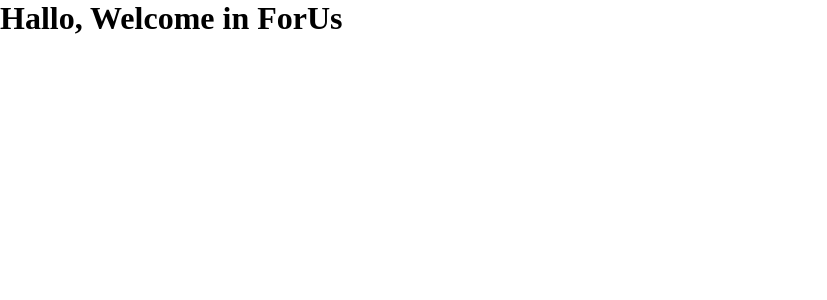
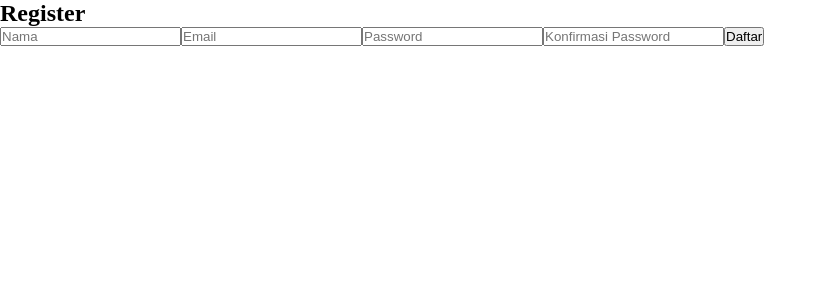
Before and after one commit to denbahrul/forus-capstone-project, a React (Create React App) app: page / in a window 1280 px wide. Shown: the top 300 px of the page, without its empty margins (0-827 px from the left). Built offline with nearby package versions, Linux system fonts and the light colour scheme.

Commit message:
create register page

```diff
--- a/package.json
+++ b/package.json
@@ -6,8 +6,11 @@
     "@testing-library/jest-dom": "^5.16.5",
     "@testing-library/react": "^13.4.0",
     "@testing-library/user-event": "^13.5.0",
+    "prop-types": "^15.8.1",
     "react": "^18.2.0",
     "react-dom": "^18.2.0",
+    "react-icons": "^4.6.0",
+    "react-router-dom": "^6.4.3",
     "react-scripts": "5.0.1",
     "web-vitals": "^2.1.4"
   },
--- /dev/null
+++ b/src/components/App.js
@@ -0,0 +1,15 @@
+import React from "react";
+import { Routes, Route } from "react-router-dom";
+import RegisterPage from "../pages/RegisterPage";
+import LoginPage from "../pages/LoginPage";
+
+function App() {
+  return (
+    <Routes>
+      <Route path="/" element={<RegisterPage />} />
+      <Route path="/login" element={<LoginPage />} />
+    </Routes>
+  );
+}
+
+export default App;
--- /dev/null
+++ b/src/components/Register.js
@@ -0,0 +1,102 @@
+import React from "react";
+import PropTypes from "prop-types";
+class Register extends React.Component {
+  constructor(props) {
+    super(props);
+
+    this.state = {
+      name: "",
+      email: "",
+      password: "",
+      passwordConfirmation: "",
+    };
+
+    this.onNameChangeEventHandler = this.onNameChangeEventHandler.bind(this);
+    this.onEmailChangeEventHandler = this.onEmailChangeEventHandler.bind(this);
+    this.onPasswordChangeEventHandler =
+      this.onPasswordChangeEventHandler.bind(this);
+    this.onPasswordConfirmationChangeEventHandler =
+      this.onPasswordConfirmationChangeEventHandler.bind(this);
+    this.onSubmitEventHandler = this.onSubmitEventHandler.bind(this);
+  }
+
+  onNameChangeEventHandler(event) {
+    this.setState(() => {
+      return {
+        name: event.target.value,
+      };
+    });
+  }
+
+  onEmailChangeEventHandler(event) {
+    this.setState(() => {
+      return {
+        email: event.target.value,
+      };
+    });
+  }
+
+  onPasswordChangeEventHandler(event) {
+    this.setState(() => {
+      return {
+        password: event.target.value,
+      };
+    });
+  }
+
+  onPasswordConfirmationChangeEventHandler(event) {
+    this.setState(() => {
+      return {
+        passwordConfirmation: event.target.value,
+      };
+    });
+  }
+
+  onSubmitEventHandler(event) {
+    event.preventDefault();
+    if (this.state.password !== this.state.passwordConfirmation) {
+      alert("Password and password confirmation must be the same");
+      return;
+    } else {
+      this.props.addUser(this.state);
+    }
+  }
+
+  render() {
+    return (
+      <form className="register" onSubmit={this.onSubmitEventHandler}>
+        <input
+          type="text"
+          placeholder="Nama"
+          value={this.state.name}
+          onChange={this.onNameChangeEventHandler}
+        />
+        <input
+          type="email"
+          placeholder="Email"
+          value={this.state.email}
+          onChange={this.onEmailChangeEventHandler}
+        />
+        <input
+          type="password"
+          placeholder="Password"
+          value={this.state.password}
+          onChange={this.onPasswordChangeEventHandler}
+        />
+        <input
+          type="password"
+          placeholder="Konfirmasi Password"
+          value={this.state.passwordConfirmation}
+          onChange={this.onPasswordConfirmationChangeEventHandler}
+        />
+        <button type="submit">Daftar</button>
+      </form>
+    );
+  }
+}
+
+Register.propTypes = {
+  addUser: PropTypes.func.isRequired,
+};
+
+export default Register;
--- a/src/index.js
+++ b/src/index.js
@@ -1,10 +1,13 @@
-import React from 'react';
-import { createRoot } from 'react-dom/client';
-import App from './App';
+import React from "react";
+import { createRoot } from "react-dom/client";
+import { BrowserRouter } from "react-router-dom";
+import App from "./components/App";
 
-import './styles/main.css';
+import "./styles/main.css";
 
-const root = createRoot(document.getElementById('root'));
+const root = createRoot(document.getElementById("root"));
 root.render(
-  <App />,
+  <BrowserRouter>
+    <App />
+  </BrowserRouter>
 );
--- /dev/null
+++ b/src/pages/LoginPage.js
@@ -0,0 +1,7 @@
+import React from "react";
+
+function LoginPage() {
+  return <div>Login Page</div>;
+}
+
+export default LoginPage;
--- /dev/null
+++ b/src/pages/RegisterPage.js
@@ -0,0 +1,22 @@
+import React from "react";
+import { addUser } from "../utils/data";
+import Register from "../components/Register";
+import { useNavigate } from "react-router-dom";
+
+function RegisterPage() {
+  const navigate = useNavigate();
+
+  function onAddUserHandler(user) {
+    addUser(user);
+    navigate("/login");
+  }
+
+  return (
+    <section>
+      <h2>Register</h2>
+      <Register addUser={onAddUserHandler} />
+    </section>
+  );
+}
+
+export default RegisterPage;
--- /dev/null
+++ b/src/utils/data.js
@@ -0,0 +1,13 @@
+const baseUrl = "https://63660b33046eddf1baf77f68.mockapi.io/api/v1";
+
+function addUser(user) {
+  return fetch(`${baseUrl}/user`, {
+    method: "POST",
+    headers: {
+      "Content-Type": "application/json",
+    },
+    body: JSON.stringify(user),
+  }).then((response) => response.json());
+}
+
+export { addUser };
```
Also changed, not shown: public/index.html (line endings or trailing spaces), src/styles/login-page.css (added), src/styles/main.css (line endings or trailing spaces), 2 other files (tests, documents, lock files or other folders).
